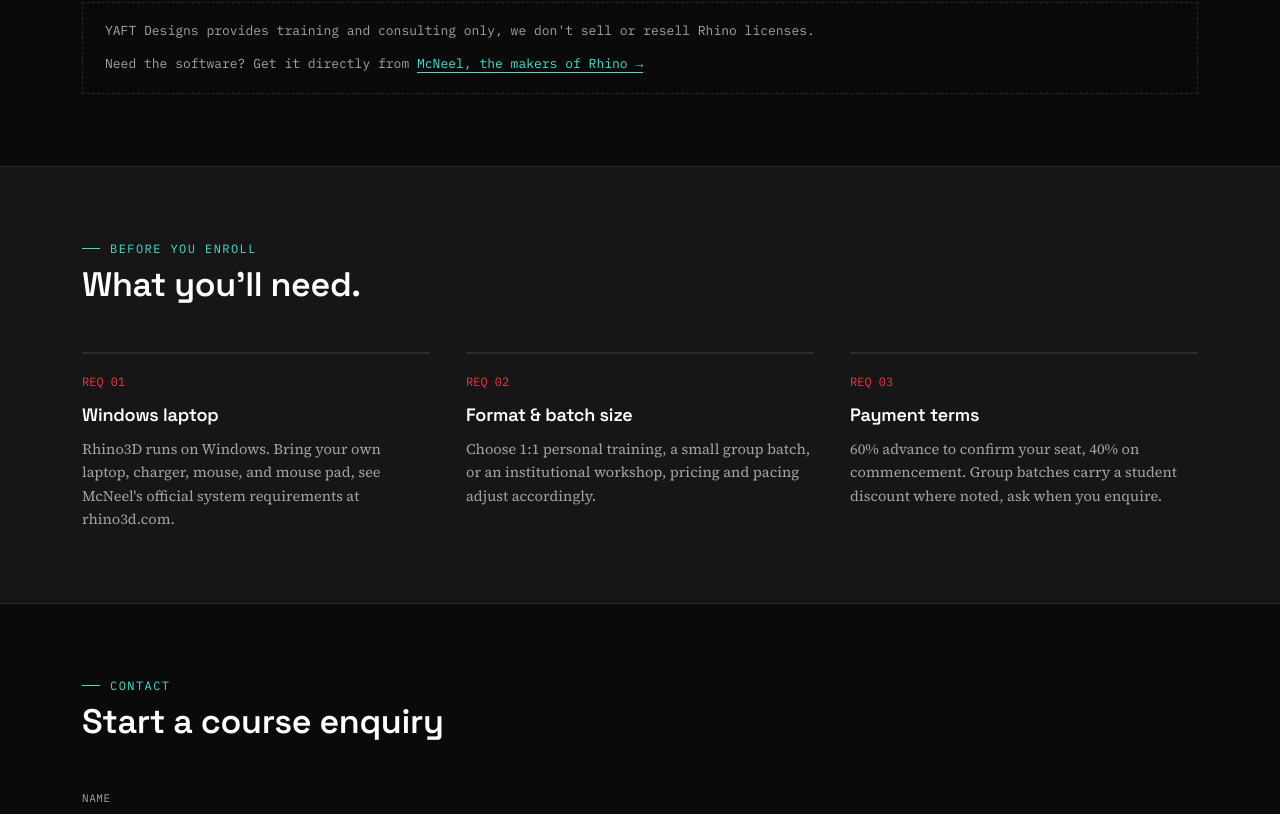
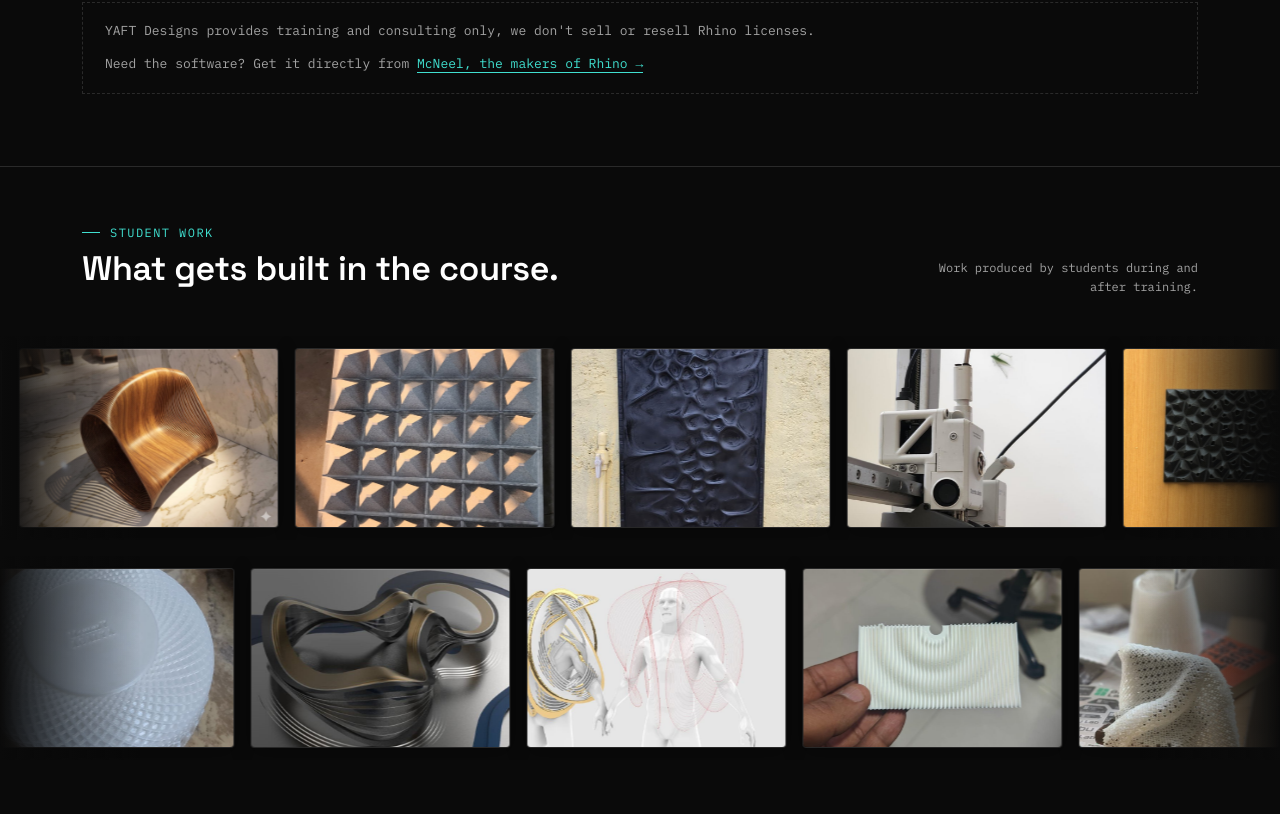
Before and after one commit to YAFTDesigns/yaftwebsite, a Next.js app: page /courses in a window 1280 px wide. Shown: the part 731-1545 px from the top of the page. Built offline with nearby package versions, Linux system fonts and the light colour scheme; no server answers; the database is empty.

Commit message:
Add StudentWorkMarquee to courses page

```diff
--- a/app/courses/page.tsx
+++ b/app/courses/page.tsx
@@ -7,6 +7,7 @@ import EnquireLink from '@/components/EnquireLink';
 import SyllabusButton from '@/components/SyllabusButton';
 import SyllabusModal from '@/components/SyllabusModal';
 import { getCourses } from '@/lib/courses';
+import StudentWorkMarquee from '@/components/StudentWorkMarquee';
 import styles from './courses.module.css';
 
 export const metadata: Metadata = {
@@ -81,6 +82,8 @@ export default async function CoursesPage() {
           </div>
         </section>
 
+        <StudentWorkMarquee />
+
         <section id="requirements" className="dark">
           <div className="wrap">
             <div className="eyebrow">BEFORE YOU ENROLL</div>
```
